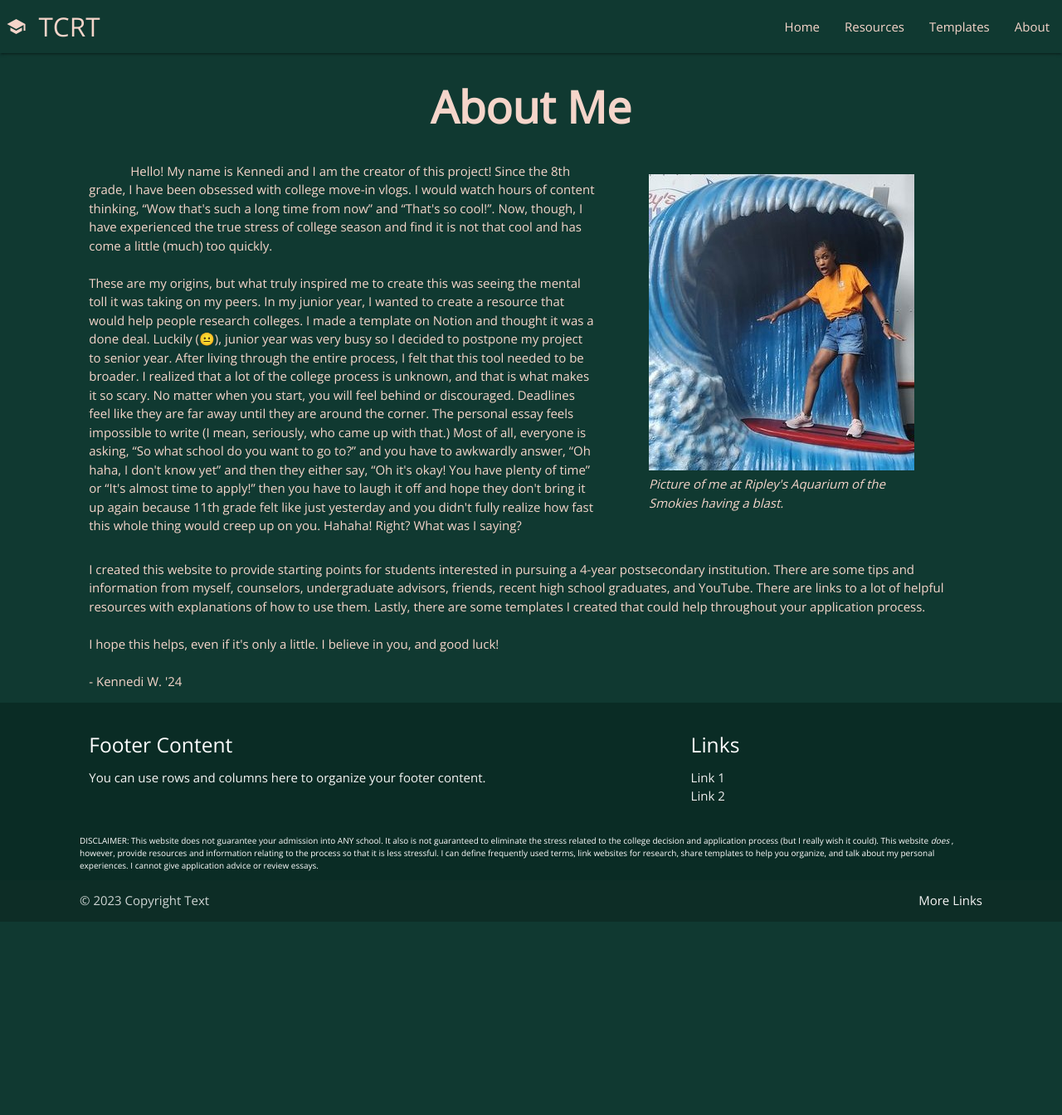
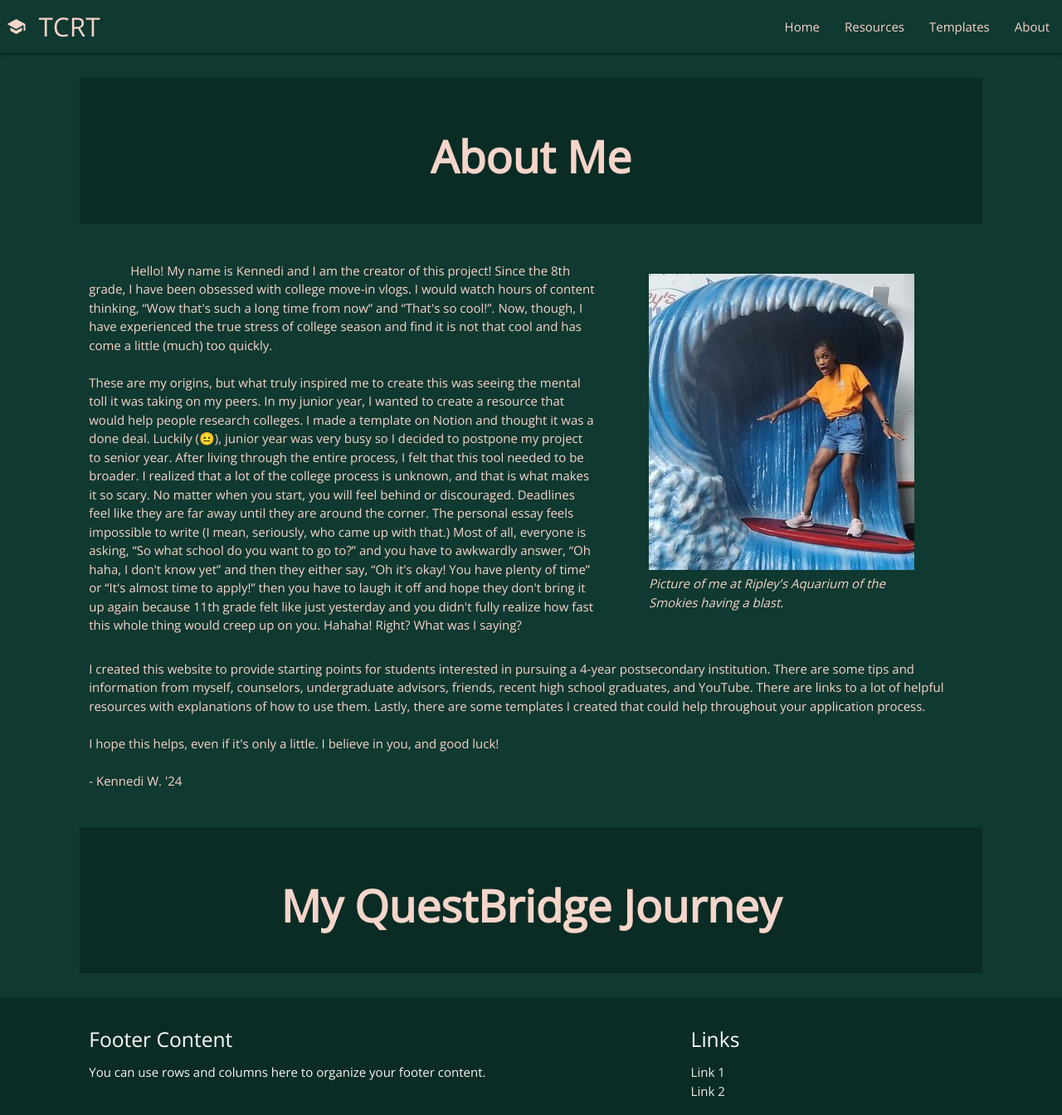
Before and after one commit to gummiedbeesar/Gold-Award, a plain HTML site: page Pages/about.html in a window 1280 px wide. Shown: the top 1344 px of the page at 83% size. Before the commit the page ends 1111 px from the top, so only its background shows below. Drawn offline with nearby package versions, Linux system fonts and the light colour scheme.

Commit message:
Updated about and index

```diff
--- a/Pages/about.html
+++ b/Pages/about.html
@@ -12,8 +12,12 @@
 </head>
 <body class="bgcol bgcol-text">
     <script id="replace_with_navbar" src="nav.js"></script>
+    <div class="container bgcol-dark">
+        <div id="welcomeBox">
+            <h2 class="section-header">About Me</h2>
+        </div>
+    </div>
     <div class="container">
-        <h2 class="section-header page-title"> About Me </h2>
         <div class="row abtme">
             <div class="col s12 m5 push-m7 prof">
                 <figure>
@@ -59,6 +63,11 @@
             </div>
         </div>
     </div>
+    <div class="container bgcol-dark">
+        <div id="welcomeBox">
+            <h2 class="section-header" id = "qb">My QuestBridge Journey</h2>
+        </div>
+    </div>
     <!-- Footer -->
     <script id="replace_with_navbar" src="footer.js"></script>
     <!--JavaScript at end of body for optimized loading-->
```
Also changed, not shown: Pages/index.html (+0 -20 lines).
